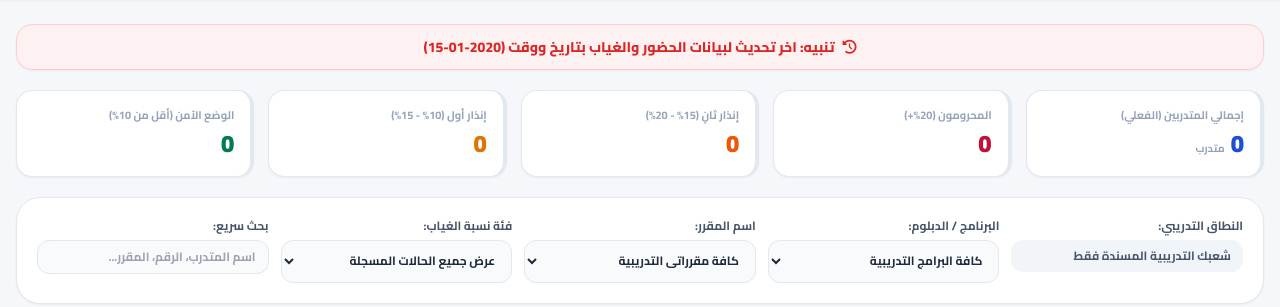
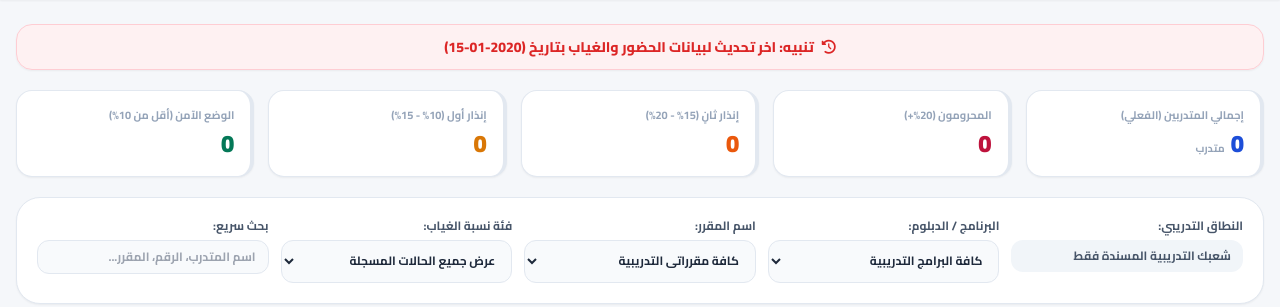
Before and after one commit to tvtcaflaj2030/schedule, a Flask app: template templates/trainer_absence_view.html in a window 1280 px wide. Shown: the part 65-372 px from the top of the page. Run offline with Flask 3, Linux system fonts and the light colour scheme; the template is opened without the code that fills it: most values are stand-ins (such as "Sample title", 1, 10 or a date in 2020); some libraries are stand-ins or nearby versions.

Commit message:
Update trainer_absence_view.html

```diff
--- a/templates/trainer_absence_view.html
+++ b/templates/trainer_absence_view.html
@@ -52,7 +52,7 @@
         <div class="bg-rose-50/90 border border-rose-200 rounded-2xl px-4 py-3 flex items-center justify-center gap-2 shadow-sm no-print">
             <i class="fa-solid fa-clock-rotate-left text-red-600 text-sm"></i>
             <p class="text-red-600 font-extrabold text-xs sm:text-sm text-center">
-                تنبيه: اخر تحديث لبيانات الحضور والغياب بتاريخ ووقت (<span>{{ absence_last_update }}</span>)
+                تنبيه: اخر تحديث لبيانات الحضور والغياب بتاريخ  (<span>{{ absence_last_update }}</span>)
             </p>
         </div>
         {% endif %}
```
